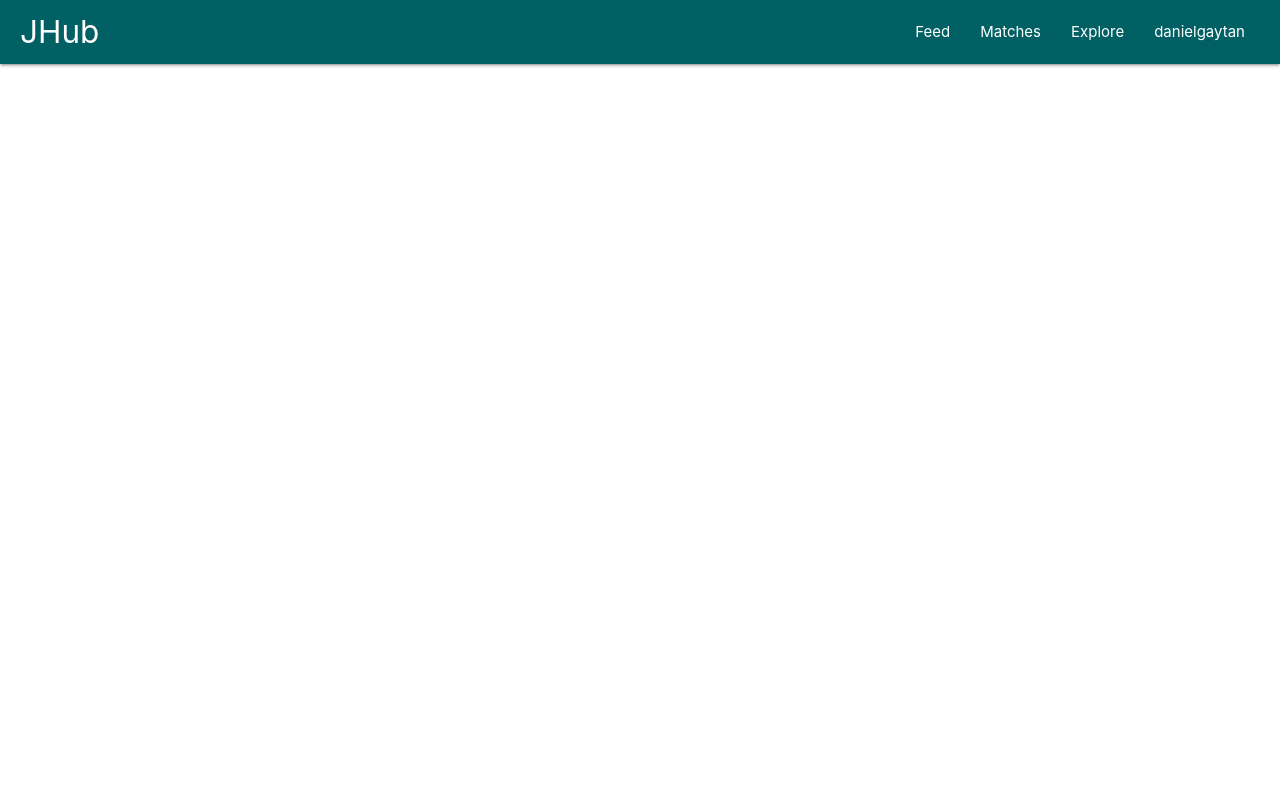
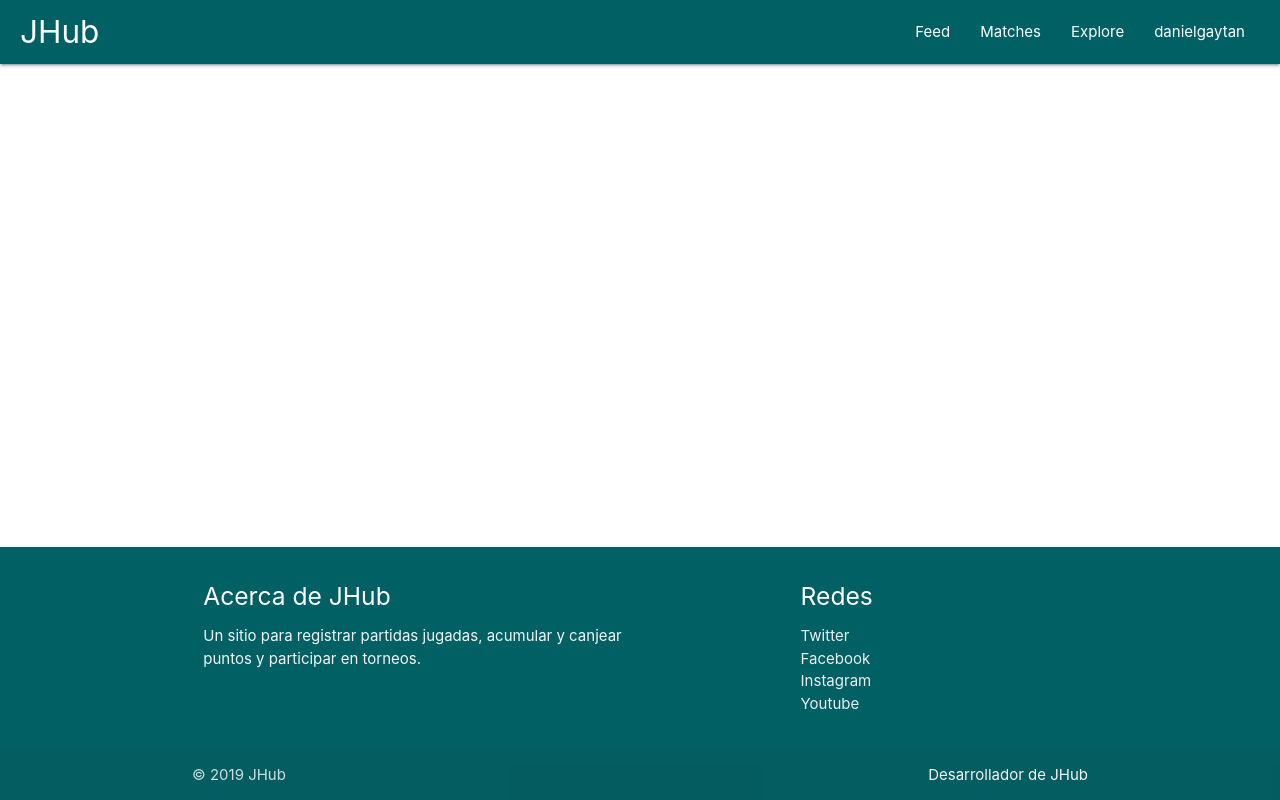
Before and after one commit to DniGaytan/webApp-stats, a Django app: page /hub/home/ in a window 1280 px wide. Run offline with Django 3.2, Linux system fonts and the light colour scheme; a user stored in the database is signed in; parts of the project's set-up code (start-up, migrations or seed data) failed here and were passed over.

Commit message:
footer was added to the site, Match class was modified and irrelevant models were removed

```diff
--- a/static/base.css
+++ b/static/base.css
@@ -9,3 +9,13 @@
 #content-nav-list {
   margin-right: 20px;
 }
+
+body {
+  display: flex;
+  min-height: 100vh;
+  flex-direction: column;
+}
+
+main {
+  flex: 1 0 auto;
+}
--- a/templates/base.html
+++ b/templates/base.html
@@ -77,7 +77,42 @@
       <li><a href="{% url 'user:logout' %}">Logout</a></li>
     </ul>
 
-    {% block bodyContent%} {% endblock %}
+    <main>{% block bodyContent%} {% endblock %}</main>
+
+    <footer class="page-footer" style="background:#006064;">
+      <div class="container">
+        <div class="row">
+          <div class="col l6 s12">
+            <h5 class="white-text">Acerca de JHub</h5>
+            <p class="grey-text text-lighten-4">
+              Un sitio para registrar partidas jugadas, acumular y canjear
+              puntos y participar en torneos.
+            </p>
+          </div>
+          <div class="col l4 offset-l2 s12">
+            <h5 class="white-text">Redes</h5>
+            <ul>
+              <li><a class="grey-text text-lighten-3" href="#!">Twitter</a></li>
+              <li>
+                <a class="grey-text text-lighten-3" href="#!">Facebook</a>
+              </li>
+              <li>
+                <a class="grey-text text-lighten-3" href="#!">Instagram</a>
+              </li>
+              <li><a class="grey-text text-lighten-3" href="#!">Youtube</a></li>
+            </ul>
+          </div>
+        </div>
+      </div>
+      <div class="footer-copyright">
+        <div class="container">
+          © 2019 JHub
+          <a class="grey-text text-lighten-4 right" href="#!"
+            >Desarrollador de JHub</a
+          >
+        </div>
+      </div>
+    </footer>
   </body>
 
   <script src="{% static 'js/baseScript.js' %}"></script>
```
Also changed, not shown: Match/models.py (+10 -24 lines).
